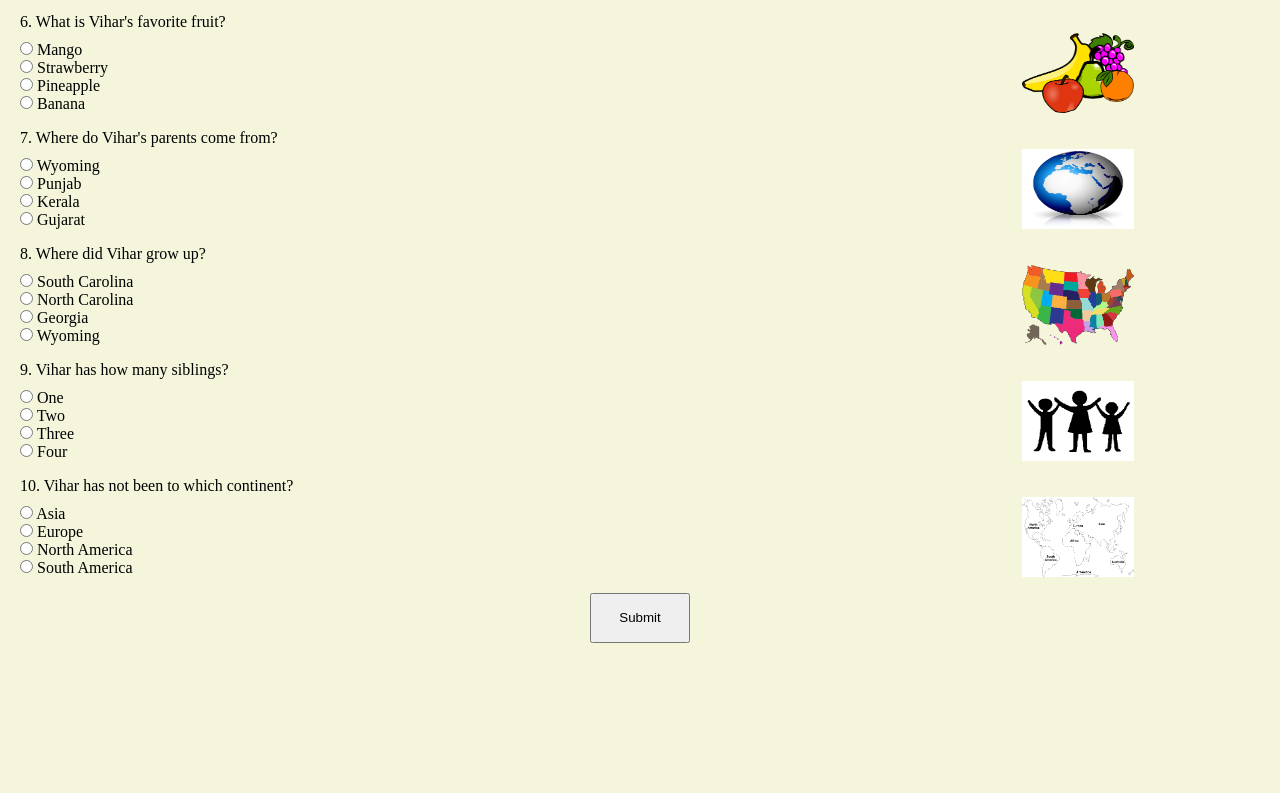
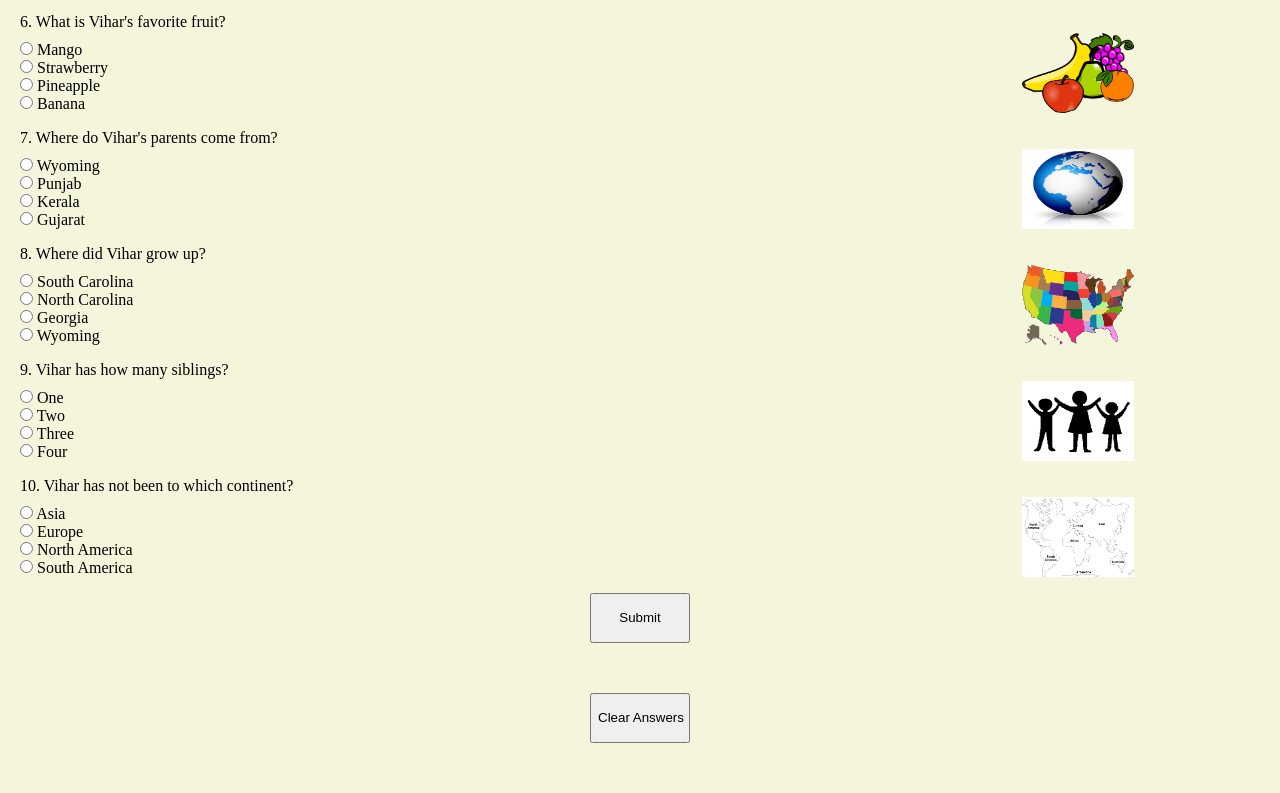
Before and after one commit to vmdalal47/quiz-about-me, a plain HTML site: page index.html in a window 1280 px wide. Shown: the part 647-1440 px from the top of the page. Before the commit the page ends 1340 px from the top, so only its background shows below. Drawn offline with Linux system fonts and the light colour scheme.

Commit message:
added button that clear answers

```diff
--- a/app.js
+++ b/app.js
@@ -1,4 +1,5 @@
 const submit_button = document.getElementById("submit-button");
+const clear_answers_button = document.getElementById("clear-answers-button");
 const questions = document.getElementsByClassName("question");
 const responses = document.getElementsByClassName("response");
 const question_containers = document.getElementsByClassName("question-container");
@@ -50,3 +51,4 @@ function check_answers() {
 
 
 submit_button.addEventListener("click", check_answers);
+clear_answers_button.addEventListener("click", () => {window.location.reload()});
--- a/index.html
+++ b/index.html
@@ -282,6 +282,7 @@
           </div>
         </div>
         <div id="submit-container"><input type="button" value="Submit" id="submit-button"></input></div>
+        <div id="clear-answers-container"><input type="button" value="Clear Answers" id="clear-answers-button"></input></div>
       </form>
     </main>
     <script src="app.js" charset="utf-8"></script>
--- a/styles.css
+++ b/styles.css
@@ -22,7 +22,7 @@ h1 {
   margin: 0 0 0 0;
 }
 
-.answer-choice, label:hover, #submit-button {
+.answer-choice, label:hover, #submit-button, #clear-answers-button {
   cursor: pointer;
 }
 
@@ -38,13 +38,13 @@ h1 {
   margin: 20px;
 }
 
-#submit-button {
+#submit-button, #clear-answers-button {
   height: 50px;
   width: 100px;
 
 }
 
-#submit-container {
+#submit-container, #clear-answers-container {
   text-align: center;
   padding-bottom: 50px;
 }
```
